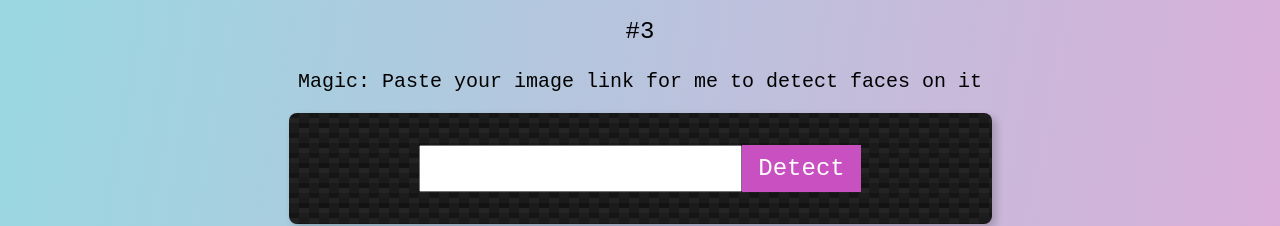
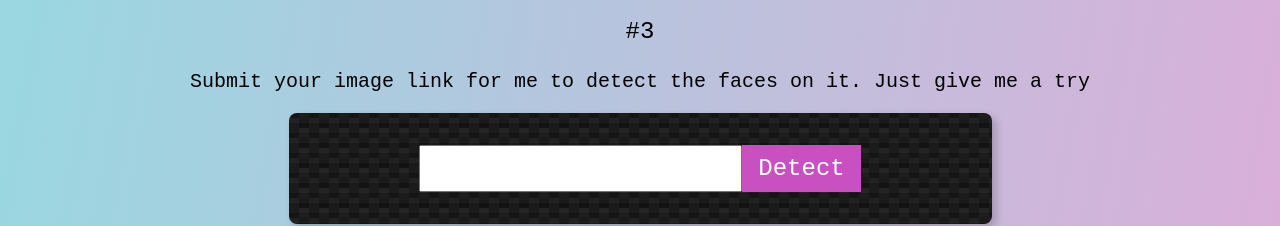
Before and after one commit to ianthedeveloper/facerecognition, a React (Create React App) app: page / in a window 1280 px wide. Shown: the part 254-480 px from the top of the page. Built offline with nearby package versions, Linux system fonts and the light colour scheme.

Commit message:
Changed user prompt message, ImageProcessingField Component

```diff
--- a/src/components/ImageProcessingField/ImageProcessingField.js
+++ b/src/components/ImageProcessingField/ImageProcessingField.js
@@ -6,7 +6,7 @@ const imageProcessingField = (props) => {
 
     return (
         <div>
-            <p className="textPrompt f4">{"Magic: Paste your image link for me to detect faces on it "}  </p>
+            <p className="textPrompt f4">{"Submit your image link for me to detect the faces on it. Just give me a try"}  </p>
             <div className="inputField center br3 shadow-5" >
                 <div className="center pa4">
                     <input
```
